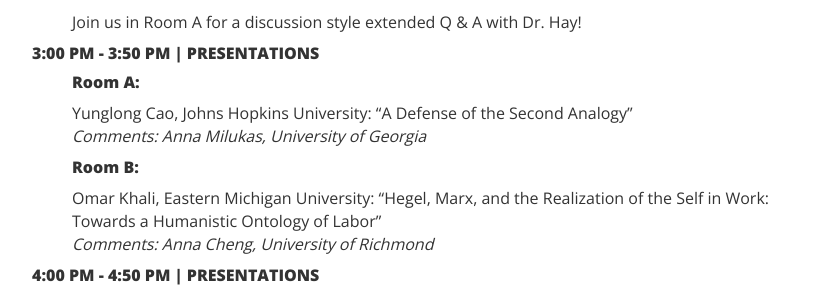
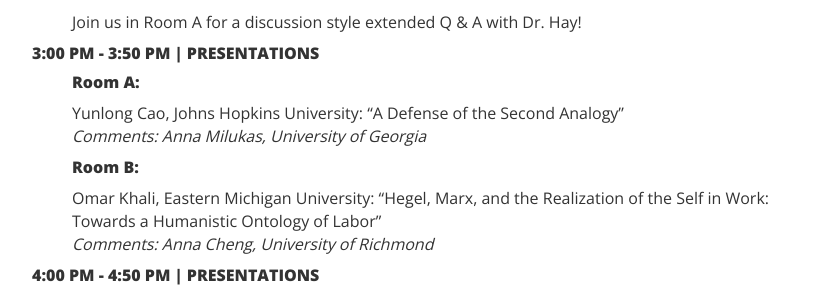
Before and after one commit to ucip/ucip.github.io, a Jekyll site: the page built from schedule.md, in a window 1280 px wide and 900 px high, scrolled down 1147 px. Shown: the part 158-454 px from the top of the window, without its empty margins (93-932 px from the left). Built offline with Jekyll 4.4.1, drawn with Linux system fonts in a browser that asks for light colours; nearby versions of some CDN libraries.

Commit message:
fixing typo

```diff
--- a/schedule.md
+++ b/schedule.md
@@ -108,7 +108,7 @@
         <li><h5>3:00 PM - 3:50 PM | PRESENTATIONS</h5>
           <ul class="schedule-list">
             <li><h5>Room A:</h5>
-              <p>Yunglong Cao, Johns Hopkins University: “A Defense of the Second Analogy”<br>
+              <p>Yunlong Cao, Johns Hopkins University: “A Defense of the Second Analogy”<br>
               <em>Comments: Anna Milukas, University of Georgia</em></p>
             </li>
             <li><h5>Room B:</h5>
```
